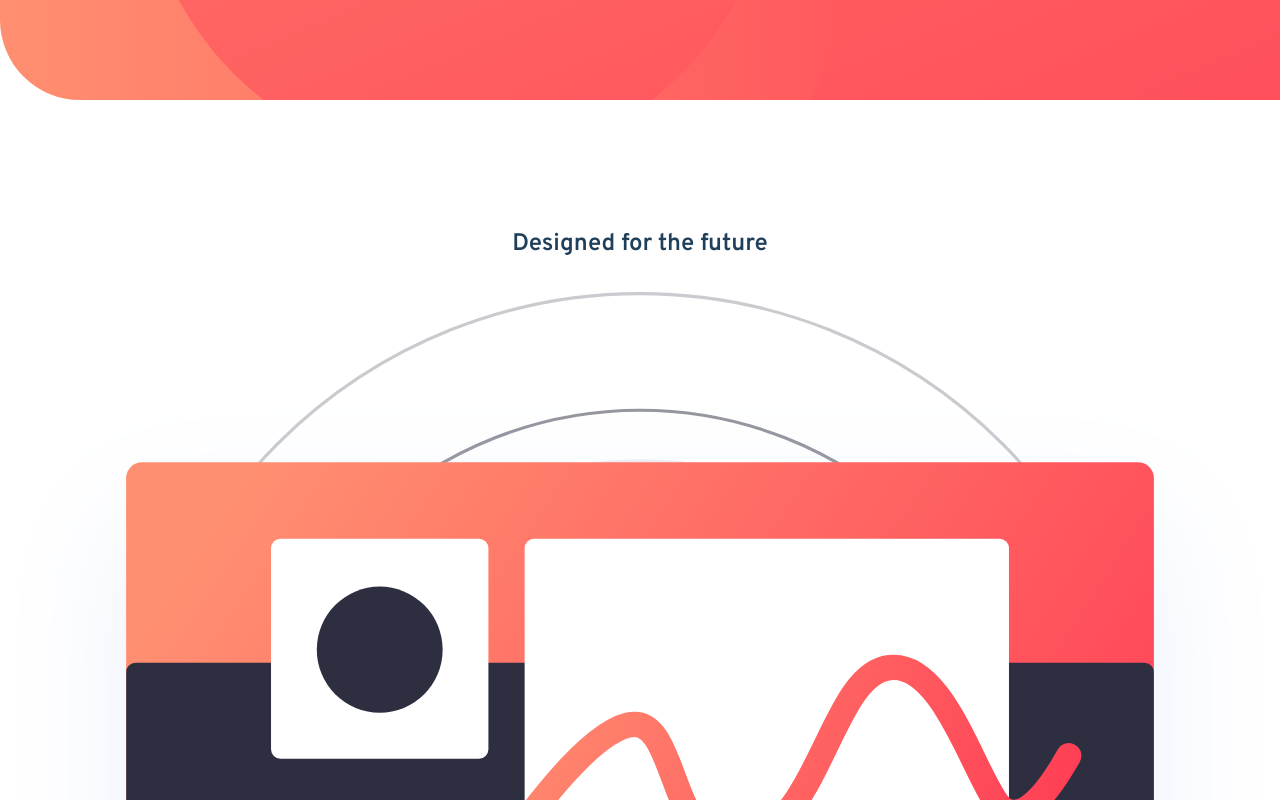
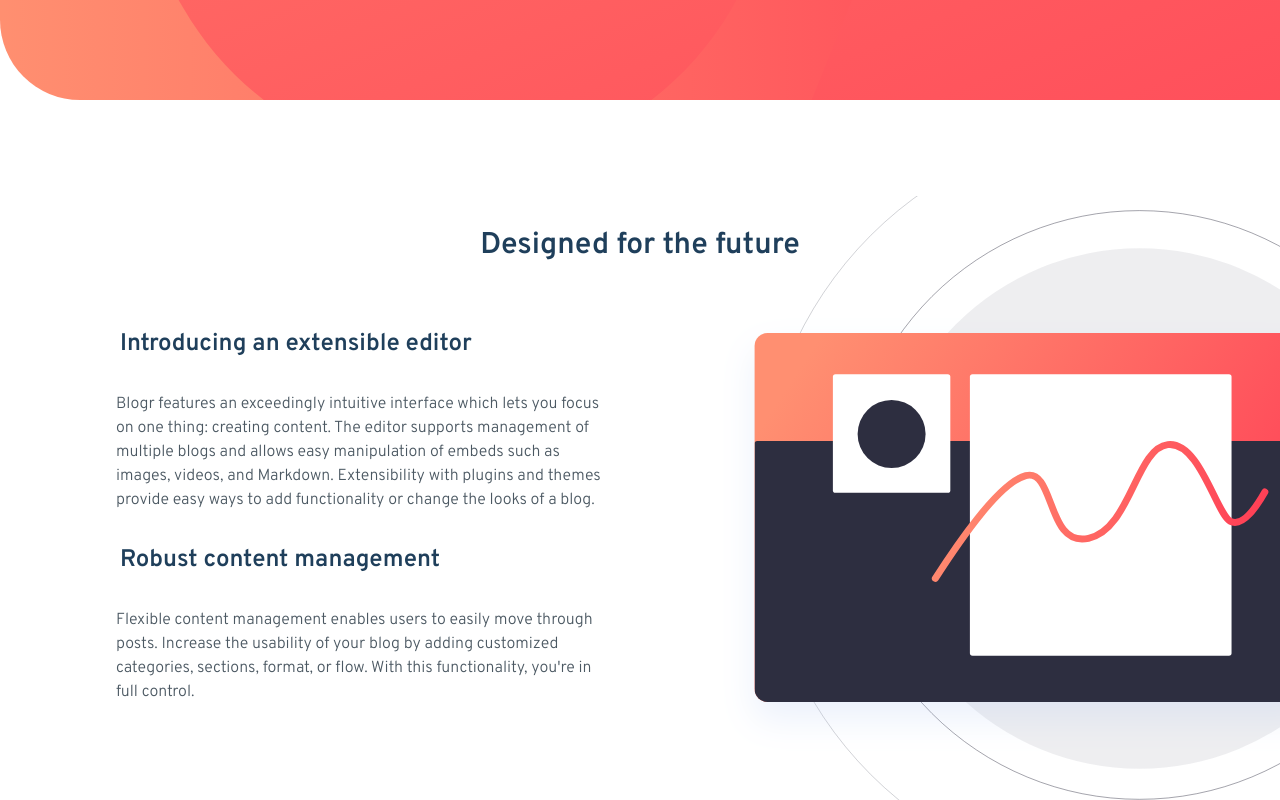
Before and after one commit to kujerocoding/blogr-landing-page, a React (Vite) app: page / in a window 1280 px wide. Shown: the part 500-1300 px from the top of the page. Built offline with nearby package versions, Linux system fonts and the light colour scheme.

Commit message:
Add media query in upper main content

```diff
--- a/src/components/Body.jsx
+++ b/src/components/Body.jsx
@@ -2,16 +2,19 @@ import React from 'react'
 
 const Body = () => {
   return (
-    <main className=' mt-24 text-center flex justify-center flex-col items-center'>
+    <main className='mt-24 text-center flex justify-center flex-col items-center overflow-x-hidden'>
 
-      <h2 className='px-10'>Designed for the future</h2>
+      <h2 className='px-10 md:text-3xl'>Designed for the future</h2>
 
-      <div>
-        <img className='w-full' src="./src/assets/images/illustration-editor-mobile.svg" alt="editor illustration"/>
+      <div className='md:grid md:grid-cols-2'>
+        <img className='w-full md:hidden' src="./src/assets/images/illustration-editor-mobile.svg" alt="editor illustration"/>
+        <img className='w-full hidden md:block md:col-start-2 md:translate-x-40 md:scale-125 md:-translate-y-24 ' src="./src/assets/images/illustration-editor-desktop.svg" alt="editor illustration"/>
+        <div className='md:row-start-1 md:text-left md:pl-20'>
         <h2>Introducing an extensible editor</h2>
         <p>Blogr features an exceedingly intuitive interface which lets you focus on one thing: creating content. The editor supports management of multiple blogs and allows easy manipulation of embeds such as images, videos, and Markdown. Extensibility with plugins and themes provide easy ways to add functionality or change the looks of a blog.</p>
         <h2>Robust content management</h2>
         <p>Flexible content management enables users to easily move through posts. Increase the usability of your blog by adding customized categories, sections, format, or flow. With this functionality, you're in full control.</p>
+        </div>
       </div>
 
 
```
